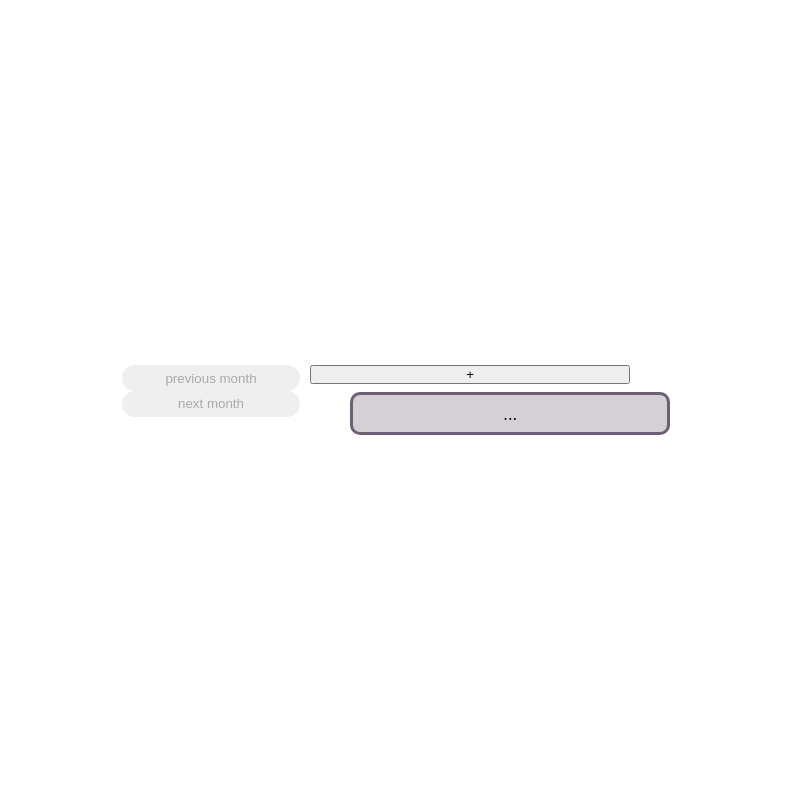
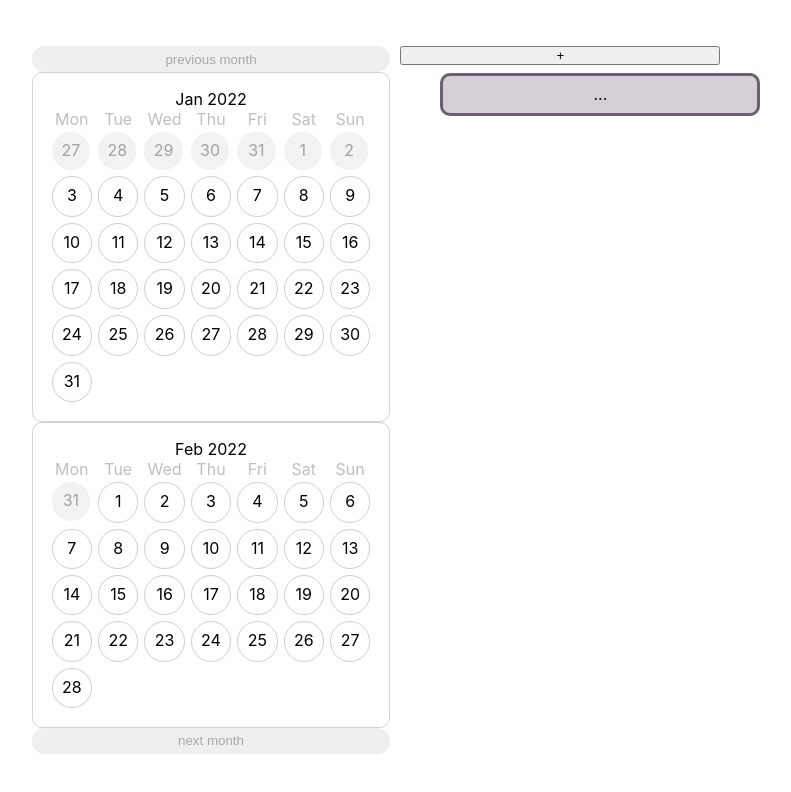
Before and after one commit to juliabiel25/scheduling-app, a React (Create React App) app: page / in a window 1280 px wide. Shown: the top 792 px of the page, without its empty margins (264-1055 px from the left). Built offline with nearby package versions, Linux system fonts and the light colour scheme; the HTML template or start-up script is replaced by a standard one.

Commit message:
Added "scrolling" to the date pickers

```diff
--- a/src/App.tsx
+++ b/src/App.tsx
@@ -10,15 +10,12 @@ const App: React.FC = () => {
 
   return (
     <div className="App">
-
       {/* <header>
         <p>Starting date: {initDate.getDate()}.{initDate.getMonth()}.{initDate.getYear()}</p>
         <p>Final date: {finalDate.getDate()}.{finalDate.getMonth()}.{finalDate.getYear()}</p>
       </header> */}
 
-      <SchedulePicker
-        dateRange={[initDate, finalDate]}
-      />
+      <SchedulePicker monthsPerPage={2} dateRange={[initDate, finalDate]} />
     </div>
   );
 };
--- a/src/components/SchedulePicker.tsx
+++ b/src/components/SchedulePicker.tsx
@@ -9,6 +9,7 @@ import ScheduleNavigation from './ScheduleNavigation';
 
 export interface SchedulePickerProps {
   dateRange: [Date, Date];
+  monthsPerPage: number;
 }
 
 const SchedulePicker: React.FC<SchedulePickerProps> = (props) => {
@@ -103,6 +104,7 @@ const SchedulePicker: React.FC<SchedulePickerProps> = (props) => {
   return (
     <div className="schedule-picker">
       <DatePickers
+        monthsPerPage={props.monthsPerPage}
         dateRange={props.dateRange}
         selectionSet={{
           getColor: getSelectionSetColor,
@@ -111,6 +113,7 @@ const SchedulePicker: React.FC<SchedulePickerProps> = (props) => {
           removeDate: removeFromSelectionSet,
         }}
       />
+
       <ScheduleNavigation
         schedule={schedule}
         newSelectionSet={newSelectionSet}
```
